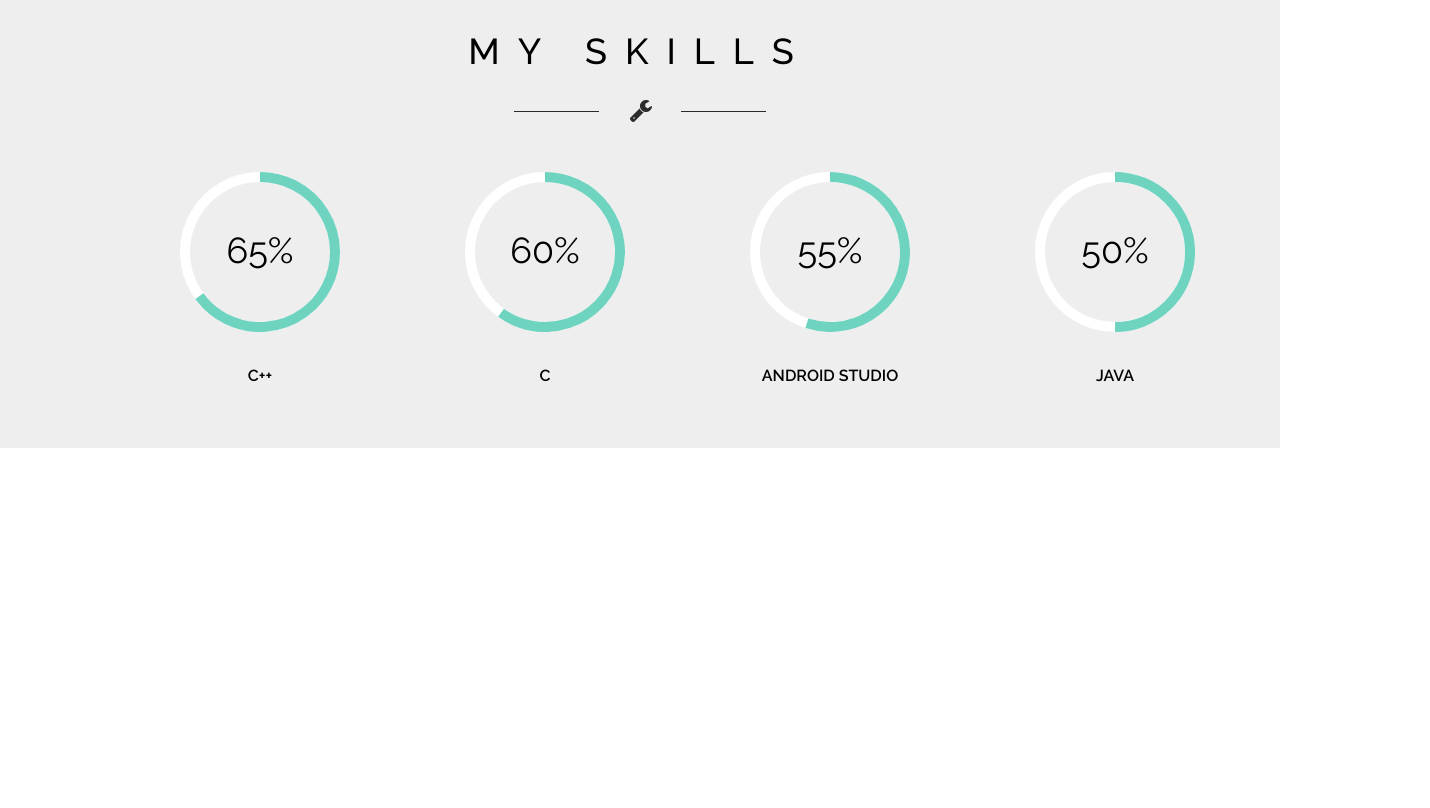
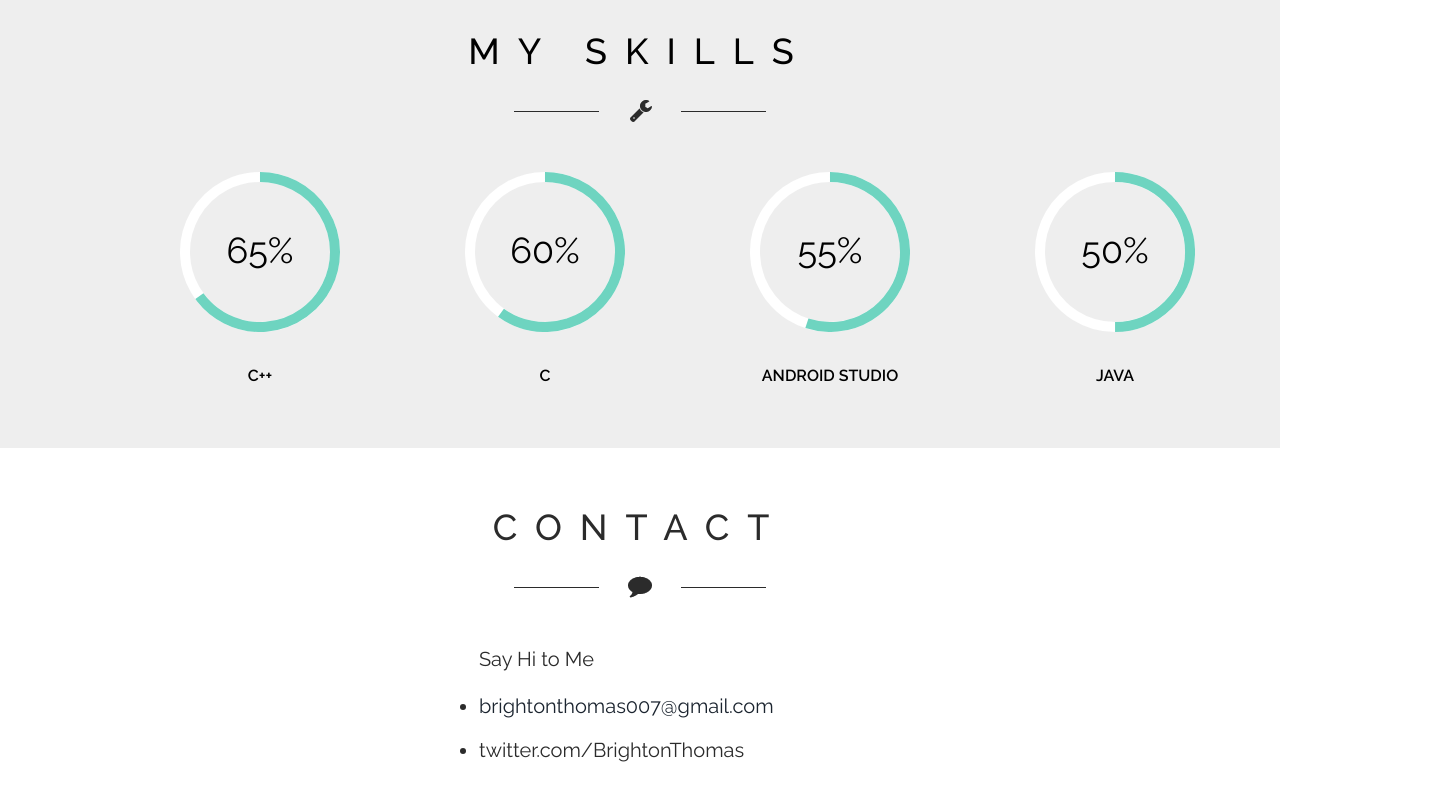
Before and after one commit to brightonthomas007/brightonthomas007.github.io, a plain HTML site: page index.html in a window 1280 px wide. Shown: the part 2493-3301 px from the top of the page, 1430 px wide, since content can reach past the window. Before the commit the page ends 2941 px from the top, so only its background shows below. Drawn offline with Linux system fonts and the light colour scheme.

Commit message:
Update index.html

```diff
--- a/index.html
+++ b/index.html
@@ -301,7 +301,7 @@
 		</div>
 	</div>
 </div>
-<!--<div class="contact" id="contact">
+<div class="contact" id="contact">
 	<div class="container">
 		<div class="contact-info text-center">
 			<h3>CONTACT</h3>
@@ -311,14 +311,12 @@
 		<div class="col-md-4 contact-grids contact1" id="address" style="font-size:20px;">
 				<h3>Say Hi to Me</h3>
 				<h3><ul>
-					<li><a href="mailto:info@example.com">kowshikgr@gmail.com</a></li><br>
-					<li>facebook.com/kowshik.gk</li><br>
-					<li>twitter.com/its_kowshik</li><br>
-					<li>linkedin.com/in/kowshik-gopalakrishnan-772a29144/</li><br>
+					<li><a href="mailto:info@example.com">brightonthomas007@gmail.com</a></li><br>
+					<li>twitter.com/BrightonThomas</li><br>
 				</ul></h3>
 		</div>
 		</div>
 	</div>
-</div>-->
+</div>
 </body>
 </html>
```
